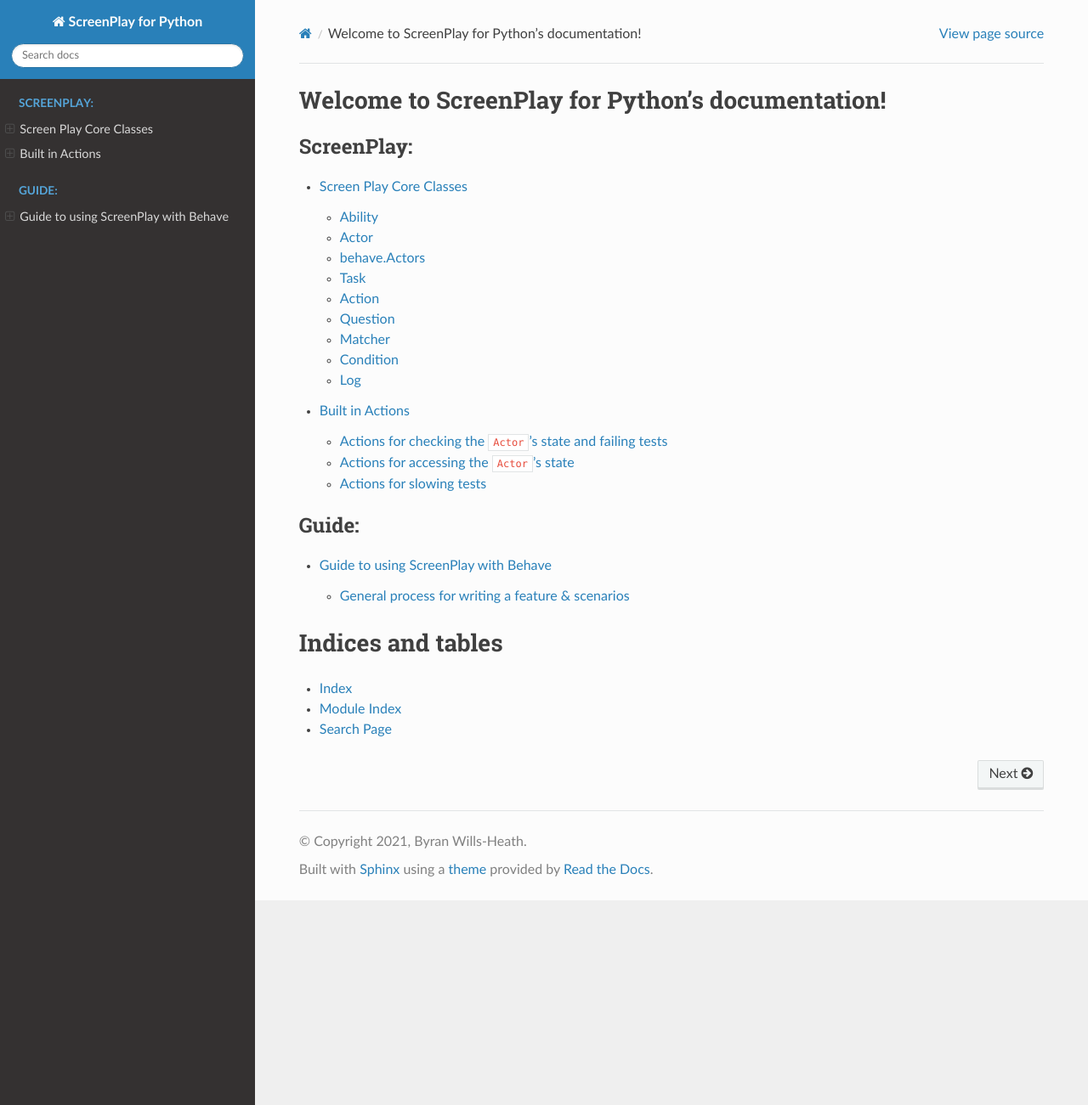
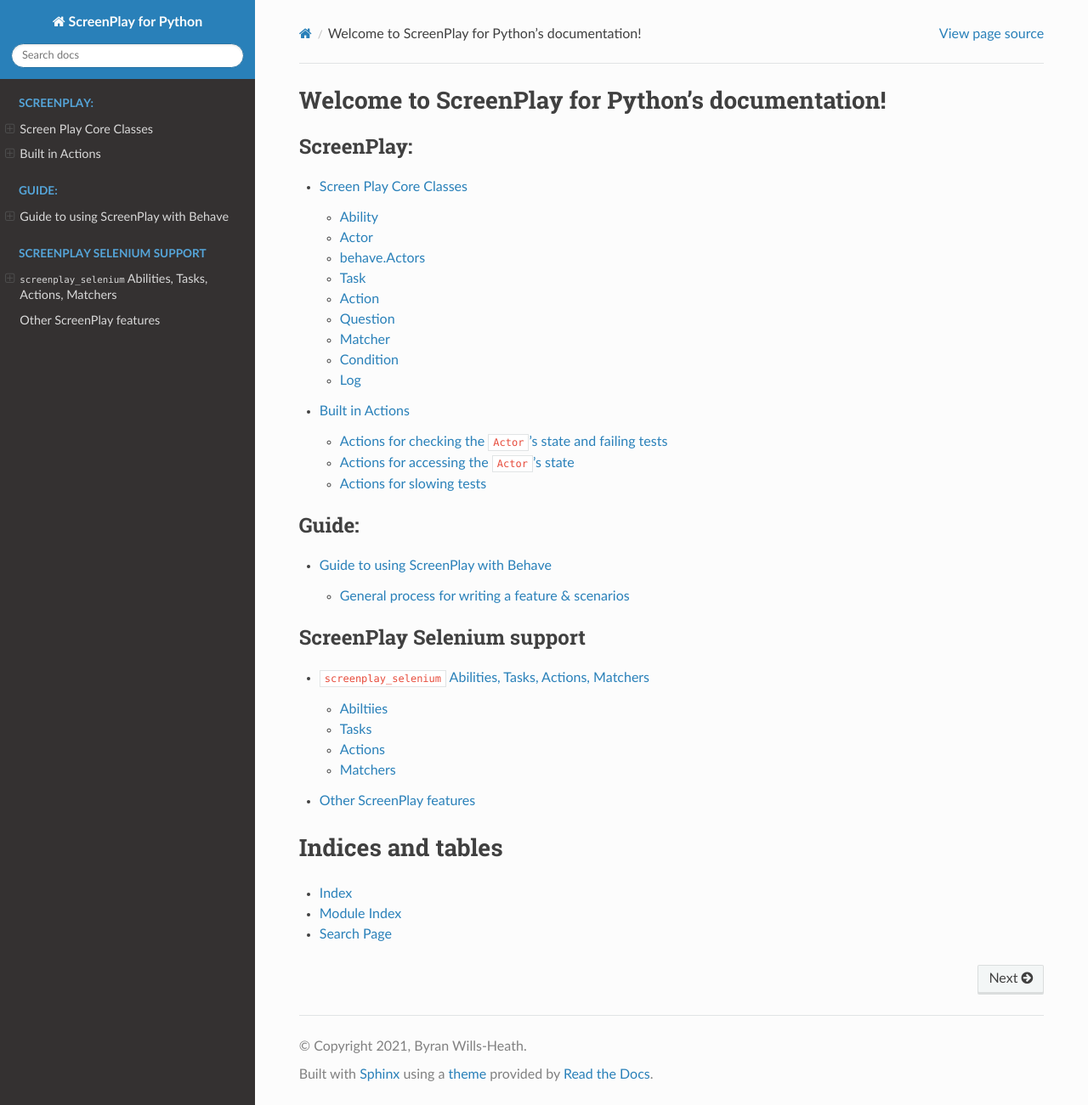
Before and after one commit to byran/ScreenPlayDocumentation, a Sphinx documentation site: the page built from docs/source/index.rst, in a window 1280 px wide and 1301 px high. Shown: the whole window at 85% size. Built offline with Sphinx 7.4.7 and the Read the Docs theme 2.0.0, drawn with Linux system fonts in a browser that asks for light colours.

Commit message:
Add Selenium Support information to docs

```diff
--- a/docs/source/index.rst
+++ b/docs/source/index.rst
@@ -21,6 +21,12 @@ Welcome to ScreenPlay for Python's documentation!
    guide/overview.rst
 
 
+.. toctree::
+   :maxdepth: 2
+   :caption: ScreenPlay Selenium support
+
+   screenplay_selenium/overview.rst
+
 Indices and tables
 ==================
 
--- /dev/null
+++ b/docs/source/screenplay_selenium/actions_information.rst
@@ -0,0 +1,8 @@
+Actions for getting information about elements
+==============================================
+
+``screenplay_selenium.actions.text_of``
+---------------------------------------
+
+``screenplay_selenium.actions.value_of``
+----------------------------------------
--- /dev/null
+++ b/docs/source/screenplay_selenium/actions_save_screenshots.rst
@@ -0,0 +1,5 @@
+Actions for saving screenshots
+==============================
+
+``screenplay_selenium.actions.save_screenshot_to_file``
+-------------------------------------------------------
--- /dev/null
+++ b/docs/source/screenplay_selenium/overview.rst
@@ -0,0 +1,48 @@
+``screenplay_selenium`` Abilities, Tasks, Actions, Matchers
+===========================================================
+
+Abiltiies
+---------
+
+* screenplay_selenium.abilities.browse_the_web
+
+Tasks
+-----
+
+* screenplay_selenium.tasks.save_screenshot
+
+Actions
+-------
+
+.. toctree::
+    :maxdepth: 2
+
+    actions_navigation
+    actions_save_screenshots
+    actions_find
+    actions_interacting
+    actions_information
+    page_used_in_examples
+
+
+Matchers
+--------
+
+``screenplay.matchers``
+^^^^^^^^^^^^^^^^^^^^^^^
+
+* screenplay.matchers.contains
+* screenplay.matchers.equals
+* screenplay.matchers.is_an_empty_list
+
+``screenplay_selenium.matchers``
+^^^^^^^^^^^^^^^^^^^^^^^^^^^^^^^^
+
+* screenplay_selenium.matchers.is_displayed
+* screenplay_selenium.matchers.is_not_present
+
+Other ScreenPlay features
+=========================
+
+* Using the Actor's state to store information
+* Implementing abilitites
```
Also changed, not shown: docs/source/screenplay_selenium/actions_find.rst (added, +70 -0 lines), docs/source/screenplay_selenium/actions_interacting.rst (added, +52 -0 lines), docs/source/screenplay_selenium/actions_navigation.rst (added, +16 -0 lines), docs/source/screenplay_selenium/page_used_in_examples.rst (added, +13 -0 lines), guide/overview.md (deleted, +0 -69 lines), guide/screenplay_selenium.actions_find.md (deleted, +0 -59 lines), guide/screenplay_selenium.actions_information.md (deleted, +0 -5 lines), guide/screenplay_selenium.actions_interacting.md (deleted, +0 -44 lines), guide/screenplay_selenium.actions_navigation.md (deleted, +0 -14 lines), guide/screenplay_selenium.actions_page.md (deleted, +0 -12 lines), guide/screenplay_selenium.actions_save_screenshots.md (deleted, +0 -3 lines).
